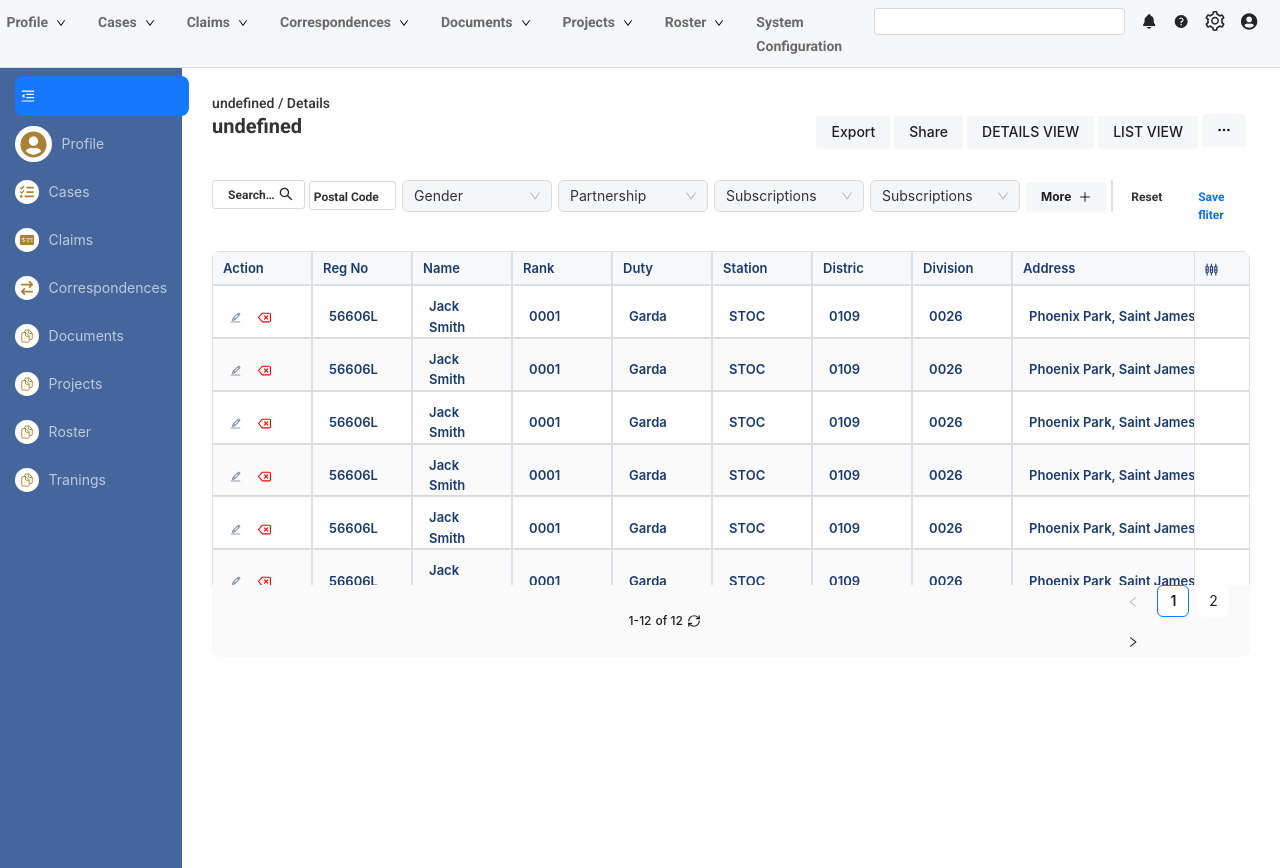
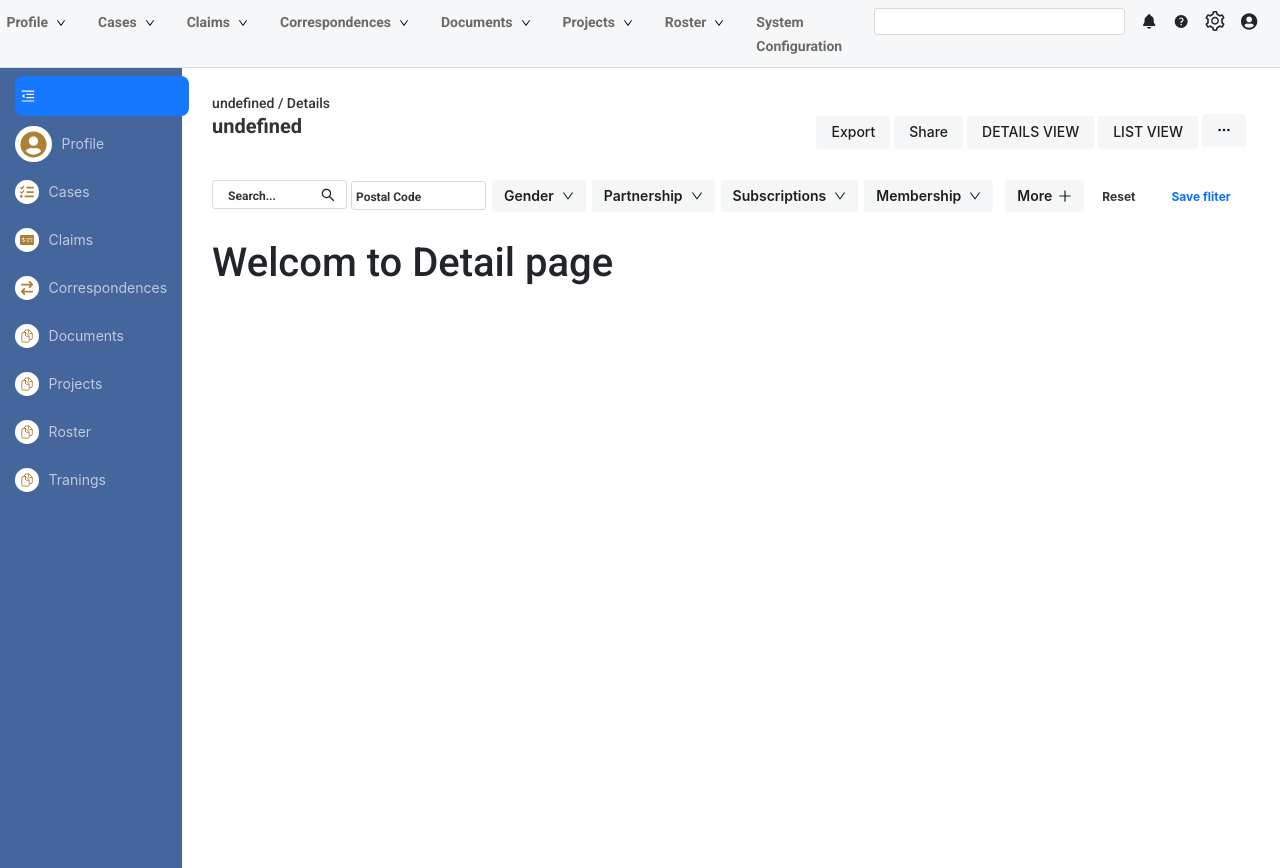
Before and after one commit to kashif147/ProjectShell-1, a React (Create React App) app: page /Details in a window 1280 px wide. Built offline with nearby package versions, Linux system fonts and the light colour scheme.

Commit message:
13/08/2024

```diff
--- a/src/App.css
+++ b/src/App.css
@@ -7,7 +7,7 @@
   --labelColor: #333333;
   --table-row: #fafafa;
   --btn-hover: #dcdfe4;
-  --gray:rgba(9, 30, 66, 0.04);
+  --gray: rgba(9, 30, 66, 0.04);
 }
 input::placeholder,
 textarea::placeholder {
@@ -17,7 +17,6 @@ textarea::placeholder {
   font-size: 12px !important;
   font-weight: bold !important;
 }
-
 .ant- select option:first-child {
   color: var(--labelColor) !important;
   font-family: var(--fontFamily) !important;
@@ -33,8 +32,9 @@ select {
   font-weight: bold !important;
   font-size: 12px !important;
 }
-.search-main .ant-select-selector{
-  background-color: var(--gray) !important;
+.search-main .ant-select-selector {
+  /* background-color: var(--gray) !important; */
+  color: var(--mainBlue) !important;
 }
 .ant-select-single:not(.ant-select-customize-input)
   .ant-select-selector
@@ -81,9 +81,7 @@ body {
   border-bottom: 2px solid #007bff; /* Border color for the active link */
   font-weight: bold;
 }
-.nav-item .nav-links-container {
-  border-bottom: 2px solid red !important;
-}
+
 .nav-links-container {
   margin-right: 2rem;
 }
@@ -117,7 +115,6 @@ body {
 .search-fliters {
   padding-top: 7px;
   padding-bottom: 7px;
-
 }
 .search-fliters input {
   padding: 4px;
@@ -161,7 +158,6 @@ body {
   background-color: transparent !important;
   padding-top: 15px !important;
 }
-
 .label-nav-collaps {
   display: flex;
   justify-content: center;
@@ -171,7 +167,6 @@ body {
   padding: 0.4rem;
   border-radius: 50%;
 }
-
 .specific-icon {
   display: flex;
   justify-content: center;
@@ -183,7 +178,6 @@ body {
   margin: 8px 15px !important;
   padding: 0px !important;
 }
-
 .label-nav-collaps .ant-menu-item-icon,
 .label-nav-collaps .ant-menu-submenu-title .ant-menu-item-icon {
   margin: 0 !important;
@@ -225,7 +219,7 @@ body {
 .ant-table-thead > tr > th {
   /* border-top: 2px solid #b7b7b7 !important;
   border-bottom: 2px solid #b7b7b7 !important; */
-  background-color: #F7F8F9 !important;
+  background-color: #f7f8f9 !important;
   border-radius: 0px !important;
 }
 .ant-table-tbody > tr > td {
@@ -251,7 +245,6 @@ body {
 .ant-select.ant-select-focused .ant-select-selector {
   border: none !important;
   box-shadow: none !important;
-
 }
 
 :where(.css-dev-only-do-not-override-1uq9j6g).ant-input-outlined {
@@ -312,8 +305,8 @@ box-shadow: none !important;
 .ant-input-outlined {
   border-radius: 3px !important;
 }
-.ant-select-selector {
-  width: 150px !important;
+.search-fliters .ant-select-selector {
+  /* width: 150px !important; */
 }
 .ant-btn:hover {
   background-color: var(--btn-hover) !important;
@@ -340,7 +333,7 @@ box-shadow: none !important;
   display: flex;
   align-items: baseline;
 }
-.search-fliters .ant-select-selection-item{
+.search-fliters .ant-select-selection-item {
   font-weight: bold !important;
 }
 .search-fliters .ant-select .ant-select-selector:hover {
@@ -358,13 +351,15 @@ box-shadow: none !important;
 .ant-table-wrapper .ant-table-footer {
   padding: 0px !important;
 }
-:where(.css-dev-only-do-not-override-1uq9j6g).ant-pagination .ant-pagination-item-active {
- background-color: #E9F2FF !important;
+:where(.css-dev-only-do-not-override-1uq9j6g).ant-pagination
+  .ant-pagination-item-active {
+  background-color: #e9f2ff !important;
 }
 
 .Project-table .custom-table .ant-table {
   border: 1px solid --gray !important;
-  border-bottom: none ;}
+  border-bottom: none;
+}
 
 .Project-table :where(.css-dev-only-do-not-override-1uq9j6g).ant-table-wrapper {
   border: 1px solid #d9d9d9 !important; /* Add border to table headers */
@@ -373,14 +368,19 @@ box-shadow: none !important;
 .Project-table .ant-table-tbody > tr > td {
   border-bottom: 1px solid #d9d9d9 !important; /* Add border to table rows */
 }
-  :where(.css-dev-only-do-not-override-1uq9j6g)[class^="ant-table"]{
-    border: 0.5px solid #DCDFE4 !important;
+:where(.css-dev-only-do-not-override-1uq9j6g)[class^="ant-table"] {
+  border: 0.5px solid #dcdfe4 !important;
   border-radius: 7px !important;
   overflow: hidden !important;
   border-collapse: collapse !important;
 }
-  .Project-table  tbody, td, tfoot, th, thead, tr {
-    border: 0.5px solid #DCDFE4  !important ;
+.Project-table tbody,
+td,
+tfoot,
+th,
+thead,
+tr {
+  border: 0.5px solid #dcdfe4 !important ;
   border-collapse: collapse !important;
   font-size: 13px !important;
   font-weight: 400;
@@ -389,35 +389,111 @@ box-shadow: none !important;
 .ant-table-cell {
   vertical-align: middle !important;
 }
- .nav-links-container a{
+.nav-links-container a {
   color: rgb(105, 105, 105) !important;
   font-size: 14px !important;
   font-weight: 600 !important;
 }
- .configuratin-titles{
+.configuratin-titles {
   size: 24px !important;
   color: var(--labelColor) !important;
 }
- .icons{
+.icons {
   font-weight: bold !important;
   font-size: 4rem !important;
   color: var(--mainBlue) !important;
 }
- .lookups-main-continer{
+.lookups-main-continer {
   display: flex;
 }
- .lookups-title{
+.lookups-title {
   text-align: center;
   font-weight: 600;
   color: var(--mainBlue);
 }
- .lookup-memeber{
+.lookup-memeber {
   margin-right: 4rem;
 }
- .input-group{
+.input-group {
   margin-bottom: 14px;
 }
- .input-group p{
+.input-group p {
   margin-bottom: 4px !important;
   font-weight: 600;
 }
+
+
+
+
+.searchfilter- {
+  /* background-color: var(--gray) !important;
+  padding: 1rem;
+  opacity: 1 !important; */
+}
+.searchfilter- .ant-select {
+  background-color: #f0f0f0 !important; /* Replace with your desired background color */
+ /* Optional: add padding if needed */
+  border-radius: 0px !important; /* Optional: add border radius for rounded corners */
+ border: none !important;
+}
+.ant-dropdown-menu-item {
+  padding: 0px;
+}
+.ant-dropdown-menu {
+  border-radius: 0px !important;
+}
+.searchfilter- Button {
+  background-color: var(
+    --gray
+  ) !important;
+
+  border-radius: 3px !important;
+  font-weight: 600;
+  border: none !important;
+  box-shadow: none !important;
+  padding: 0px 12px;
+}
+.searchfilter- Button:hover {
+  background-color: var(--btn-hover) !important;
+
+  border-radius: 3px !important;
+  font-weight: 600;
+  /* color: #007bff !important; */
+  border: none !important;
+  box-shadow: none !important;
+}
+.searchfilterbtn- Button {
+border-radius: 3px !important;
+font-weight: 600;
+background-color: var(--gray) !important;
+box-shadow: none !important;
+
+}
+.ant-btn:focus, .ant-btn:active {
+  background-color:var(--btn-hover) !important;
+  border-color: none !important;
+}
+.searchfilter- .ant-btn:focus,
+.searchfilter- .ant-btn:active {
+  outline: none !important;
+  border: none !important;
+  box-shadow: none !important;
+}
+.searchfilter- .active {
+  color: var(--mainBlue) !important;
+}
+.searchfilter- .ant-select-selector {
+  color: var(--mainBlue); /* Your desired color */
+}
+.searchfilter- .ant-select-selector {
+  background-color: #f0f0f0; /* Your desired background color */
+}
+.d .ant-select-single {
+  width: 100%;
+}
+.last-chalid-search-filter{
+
+}
+.configuration-main{
+  margin-top: 2rem;
+}
--- a/src/Data.js
+++ b/src/Data.js
@@ -1,22 +1,11 @@
 export const SerachFitersLookups ={
-   SubscriptionsLookups:[
-        {
-          label: "Single",
-          key: '1',
-        },
-        {
-          label: 'Married',
-          key: '2',
-        },
-        {
-          label: "Seperated",
-          key: '3',
-        },
-        {
-          label: "Divorced",
-          key: '4',
-        },
-       ]}
+
+
+          Single: false,
+          Married: false,
+          Seperated: false,
+          Divorced: false,
+       }
 
       export const tableData = [
         {
--- a/src/Entry.js
+++ b/src/Entry.js
@@ -8,6 +8,8 @@ import Projects from "./pages/Projects";
 import SideNav from "./component/common/SideNav";
 import { useLocation } from "react-router-dom";
 import Configuratin from "./pages/Configuratin";
+import Details from "./pages/Details";
+
 function Entry() {
   const location = useLocation();
   return (
@@ -21,13 +23,15 @@ function Entry() {
         )}
         <div style={{ width: "100%", overflow: "hidden" }}>
           <div>
-            <HeaderDetails />
+
+          <HeaderDetails />
           </div>
           <div className="main-main">
             <Routes>
               <Route path="/" element={<MainDashBoard />} />
-              <Route path="Details" element={<Projects />} />
+              <Route path="Summary" element={<Projects />} />
               <Route path="Configuratin" element={<Configuratin /> } />
+              <Route path="Details" element={<Details /> } />
             </Routes>
           </div>
         </div>
--- a/src/component/common/Header.js
+++ b/src/component/common/Header.js
@@ -16,7 +16,7 @@ function Header() {
     {
       key: "1",
       label: (
-        <Link to="/" state={{ search: "Profile" }}>
+        <Link to="Summary" state={{ search: "Profile" }}>
           Main Page
         </Link>
       ),
@@ -69,7 +69,7 @@ function Header() {
                 <MyDrowpDown title={"Roster"} items={navLinks} />
               </li>
               <li class="nav-item nav-links-container">
-                <Link className="links" to="Configuratin"  state={{ search: "Configuration" }}>System Configuration</Link>
+                <Link className="links" to="Configuratin"  state={{ search: "" }}>System Configuration</Link>
               </li>
             </ul>
           </div>
--- a/src/component/common/HeaderDetails.js
+++ b/src/component/common/HeaderDetails.js
@@ -6,7 +6,7 @@ import {
   MenuFoldOutlined,
   MenuUnfoldOutlined,
 } from "@ant-design/icons";
-import { Input, Button } from "antd";
+import { Input, Button, Row } from "antd";
 import MySelect from "./MySelect";
 import SideNav from "./SideNav";
 import { FaLess } from "react-icons/fa";
@@ -14,6 +14,7 @@ import MyDrowpDown from "./MyDrowpDown";
 import { SerachFitersLookups } from "../../Data";
 import { SearchOutlined } from "@ant-design/icons";
 import { BsThreeDots } from "react-icons/bs";
+import JiraLikeMenu from "./JiraLikeMenu";
 
 
 function HeaderDetails() {
@@ -24,44 +25,22 @@ function HeaderDetails() {
   const formattedNav = nav.replace(/^\//, "");
 
   const [isSideNav, setisSideNav] = useState(true);
+console.log(location,"location")
+  const mriatalStatus =
+    {
+      Male: false,
+      Female: false,
+      Other: false,
+    }
+  const Mebership =
+    {
+      Probation: false,
+      Trainee: false,
+      Associate: false,
+      Retired: false,
+    }
 
-  const mriatalStatus = [
-    {
-      label: "Single",
-      key: "1",
-    },
-    {
-      label: "Married",
-      key: "2",
-    },
-    {
-      label: "Seperated",
-      key: "3",
-    },
-    {
-      label: "Divorced",
-      key: "4",
-    },
-  ];
 
-  const SubscriptionsLookups1 = [
-    {
-      label: "Single",
-      key: "1",
-    },
-    {
-      label: "Married",
-      key: "2",
-    },
-    {
-      label: "Seperated",
-      key: "3",
-    },
-    {
-      label: "Divorced",
-      key: "4",
-    },
-  ];
 
   const Gender = [
     {
@@ -83,15 +62,15 @@ function HeaderDetails() {
   const handleChange = (value) => {
     setSelectedValue(value);
   };
-  const SubscriptionsLookups = [];
-  SerachFitersLookups?.SubscriptionsLookups.map((item) => {
-    let obj = {
-      key: item?.key,
-      label: item?.label,
-    };
-    SubscriptionsLookups.push(obj);
-  });
 
+  // SerachFitersLookups?.SubscriptionsLookups.map((item) => {
+  //   let obj = {
+  //     key: item?.key,
+  //     label: item?.label,
+  //   };
+  //   SubscriptionsLookups.push(obj);
+  // });
+console.log(SerachFitersLookups,"123")
   return (
     <div className="details-header d-flex w-100% overflow-hidden">
       <div style={{ width: "100%" }}>
@@ -102,6 +81,7 @@ function HeaderDetails() {
               : ` ${location?.state?.search}  / ${formattedNav}`}
           </p>
         </div>
+        {location?.pathname != "/Configuratin" && (
         <div className="search-main">
           <div className="title d-flex justify-content-between ">
             <h2 className="title-main">
@@ -120,6 +100,7 @@ function HeaderDetails() {
             </div>
           </div>
           <div className="d-flex search-fliters align-items-baseline">
+            <Row className="align-items-baseline">
             <Input
               placeholder="Search..."
               style={{ width: "13%", height:"29px" }}
@@ -130,30 +111,26 @@ function HeaderDetails() {
               style={{ width: "13%", height:"29px" }}
               className="margin"
             />
-            <MySelect
-              style={{ width: "300px" }}
-              placeholder={"Gender"}
-              className="margin"
-              options={Gender}
-            />
-            <MySelect placeholder={"Partnership"} options={mriatalStatus} />
-            <MySelect
-              placeholder={"Subscriptions"}
-              options={SubscriptionsLookups}
-            />
-            <div className="last-chalid-search-filter">
-              <MySelect
-                placeholder={"Subscriptions"}
-                options={SubscriptionsLookups}
-              />
-              <Button className="margin gray-btn search-fliters-btn " style={{fontSize:"12px"}}>More <PlusOutlined  /></Button>
+            <JiraLikeMenu title="Gender" data={mriatalStatus}  />
+            <JiraLikeMenu title="Partnership" data={SerachFitersLookups} />
+            <JiraLikeMenu title="Subscriptions" data={SerachFitersLookups} />
+            <JiraLikeMenu title="Membership" data={Mebership} />
+
+            <div className="searchfilter- margin">
+              <Button className="margin" >More <PlusOutlined style={{marginLeft:"-2px"}} /></Button>
+
             </div>
+            <div>
             <Link className="link" style={{ color: "#333333" }}>
               Reset
             </Link>
             <Link className="link">Save fliter</Link>
+            </div>
+            </Row>
           </div>
         </div>
+
+          )}
       </div>
     </div>
   );
--- /dev/null
+++ b/src/component/common/JiraLikeMenu.js
@@ -0,0 +1,140 @@
+// import React, { useState } from 'react';
+// import { Menu, MenuItem, Button, Select, FormControl, InputLabel } from '@mui/material';
+
+// import KeyboardArrowDownIcon from '@mui/icons-material/KeyboardArrowDown';
+import React, { useEffect, useState } from "react";
+import {
+  Menu,
+  Dropdown,
+  Button,
+  Select,
+  Divider,
+  Checkbox,
+  Row,
+  Col,
+} from "antd";
+import { DownOutlined } from "@ant-design/icons";
+import MySelect from "./MySelect";
+
+const JiraLikeMenu = ({ title, options, data }) => {
+  console.log(data, "data");
+  const [anchorEl, setAnchorEl] = useState(null);
+  const open = Boolean(anchorEl);
+  const [selectedOption, setSelectedOption] = useState("!=");
+  const [checkboxes, setCheckboxes] = useState();
+
+  const [trueKeys, setTrueKeys] = useState([]);
+  const handleMenuOpen = (event) => {
+    setAnchorEl(event.currentTarget);
+  };
+
+  const handleMenuClose = () => {
+    setAnchorEl(null);
+  };
+
+  const handleSelectChange = (value) => {
+    setSelectedOption(value);
+    console.log(value, "123");
+  };
+  const handleDropdownClick = (e) => {
+    e.preventDefault();
+    e.stopPropagation();
+  };
+  const graterEqualDD = [
+    {
+      key: "!=",
+      label: "!= (not equal)",
+    },
+    {
+      key: "=",
+      label: "= (equal)",
+    },
+  ];
+
+  const checkboxChangeFtn = (key, event) => {
+    setCheckboxes((prevState) => {
+      const updatedState = {
+        ...prevState,
+        [key]: event.target.checked,
+      };
+      const newTrueKeys = Object.entries(updatedState)
+        .filter(([_, value]) => value)
+        .map(([key]) => key);
+      setTrueKeys(newTrueKeys);
+      return updatedState;
+    });
+  };
+
+  useEffect(()=>{
+    setCheckboxes(data)
+  },[data])
+
+  const menu = (
+    <Menu>
+      <Menu.Item key="1">
+        <MySelect
+          isMenu={true}
+          options={graterEqualDD}
+          defaultValue={graterEqualDD?.key == "!="}
+          value={selectedOption}
+          onChange={(e) => setSelectedOption(e)}
+        />
+        <Divider />
+        <Row>
+          {data != null &&
+            Object.keys(data)?.map((key) => (
+              <Col span={8}>
+                <Checkbox
+                  onClick={(e) => {
+                    e.stopPropagation();
+                    checkboxChangeFtn(key, e);
+                  }}
+                  checked={checkboxes?.[key]}
+                >
+                  {key}
+                </Checkbox>
+              </Col>
+            ))}
+        </Row>
+      </Menu.Item>
+    </Menu>
+  );
+
+  return (
+    <div className="searchfilter- margin">
+      <Dropdown
+        overlay={menu}
+        trigger={["click"]}
+        placement="bottomLeft"
+        overlayStyle={{ width: 300, padding: "0px" }}
+      >
+        <Button className={`${trueKeys?.length > 0 ? "active" : ""}`}>
+          {title} {trueKeys?.length == 0 && <DownOutlined />}
+        </Button>
+      </Dropdown>
+      {trueKeys?.length > 0 && (
+        <MySelect
+          className="active"
+          options={graterEqualDD}
+          value={selectedOption}
+          onChange={(e) => setSelectedOption(e)}
+        />
+      )}
+      {trueKeys?.length > 0 && (
+        <Dropdown
+          overlay={menu}
+          trigger={["click"]}
+          placement="bottomRight"
+          overlayStyle={{ width: 300, padding: "0px" }}
+        >
+          <Button className="">
+            <span className="ml-4 active"> {trueKeys[0]} </span>
+            <DownOutlined className="ml-4 active" />
+          </Button>
+        </Dropdown>
+      )}
+    </div>
+  );
+};
+
+export default JiraLikeMenu;
--- a/src/component/common/MySelect.js
+++ b/src/component/common/MySelect.js
@@ -1,17 +1,21 @@
 import React from 'react'
 import { Select } from 'antd'
-function MySelect({placeholder,options,value,onChange}) {
+function MySelect({placeholder,options,defaultValue,value,onChange,isMenu}) {
   const { Option } = Select;
   return (
     <Select
     placeholder={placeholder}
-    className="margin"
+    className={`${isMenu==true?"d":""}`}
+    defaultValue={defaultValue}
     value={value}
     onChange={onChange}
+    onClick={(e) => e.stopPropagation()}
   >
-    {options.map(option => (
+
+    {options?.map(option => (
       <Option key={option.key} value={option.key}>
-        {option.label}
+        {isMenu? option.label: option?.key}
+        {/* {option?.label} */}
       </Option>
     ))}
   </Select>
--- /dev/null
+++ b/src/pages/Details.js
@@ -0,0 +1,11 @@
+import React from 'react'
+
+function Details() {
+  return (
+    <div>
+      <h1>Welcom to Detail page</h1>
+    </div>
+  )
+}
+
+export default Details
--- a/src/pages/Projects.js
+++ b/src/pages/Projects.js
@@ -1,13 +1,15 @@
 import React from 'react'
 import { useLocation } from 'react-router-dom';
-import { Table,Space, Button, Pagination,Select, Dropdown, Menu } from 'antd';
+import { Table,Space, Button, Pagination,Select, Dropdown, Menu, } from 'antd';
 import { CiEdit } from "react-icons/ci";
 import { FiDelete } from "react-icons/fi";
 import { tableData } from '../Data';
 import { LuRefreshCw } from "react-icons/lu";
 import { MdOutlineSettingsInputComponent } from "react-icons/md";
+import { Link, useNavigate } from 'react-router-dom';
 
 export default function Projects() {
+  const navigate = useNavigate();
   const menu = (
     <Menu>
       <Menu.Item key="1">Option 1</Menu.Item>
@@ -43,6 +45,16 @@ export default function Projects() {
           dataIndex: 'name',
           key: 'name',
           width:100,
+          render:(_,record)=>(
+            <Space>
+              {/* <p onClick={()=>navigate("Details")}>
+              {record?.name }
+              </p> */}
+           <Link to="Details" state={{ search: "" }}>
+           {record?.name}
+           </Link>
+            </Space>
+          )
         },
         {
           title: 'Rank',
```
Also changed, not shown: src/pages/Configuratin.js (+13 -38 lines). Lines whose indentation alone changed are shown as unchanged.
